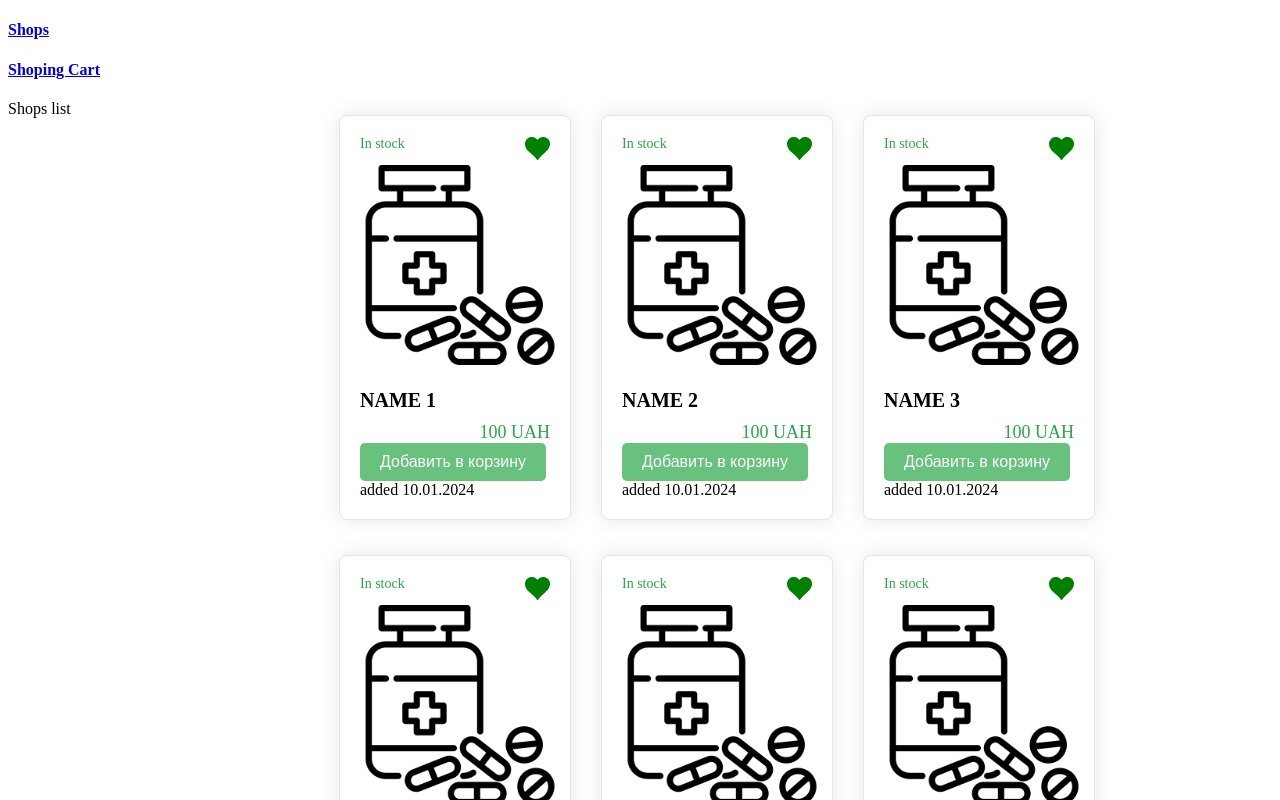
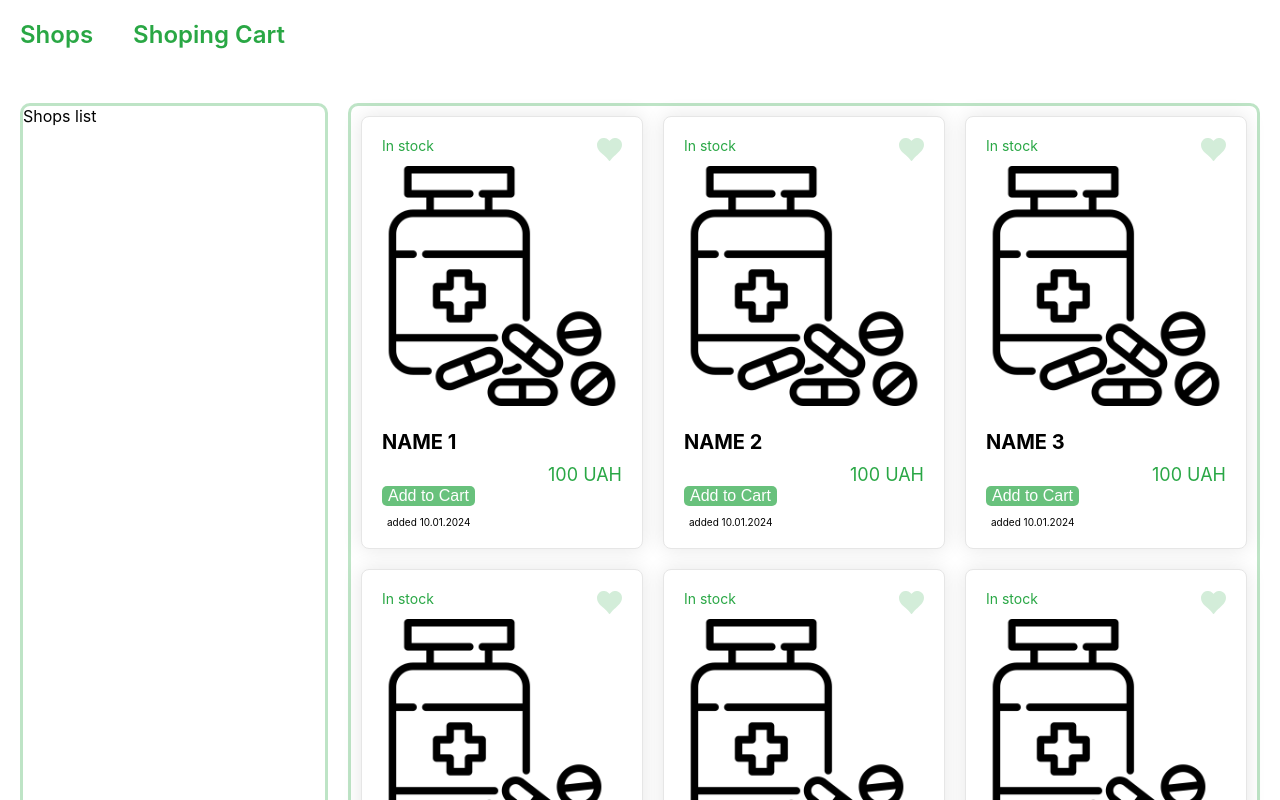
Before and after one commit to ArtemBorshchev/medicine-delivery, a React (Create React App) app: page / in a window 1280 px wide. Shown: the top 800 px of the page. Built offline with nearby package versions, Linux system fonts and the light colour scheme.

Commit message:
shop styles

```diff
--- a/src/components/FavoriteIcon.jsx
+++ b/src/components/FavoriteIcon.jsx
@@ -1,22 +1,42 @@
 import React, { useState } from "react";
-import {ReactComponent as HeartIcon} from '../iconFavorit.svg'
+import {ReactComponent as HeartIcon} from "../iconFavorit.svg"
 
 const FavoriteIcon = () => {
-  const [color, setColor] = useState("green");
-  const [clickedIcon, setClickedIcon] = useState(true);
+  const [opacitiColor, setOpacitiColor] = useState('0.2');
+  const [clickedIcon, setClickedIcon] = useState(false);
 
-  const changeColor = () => {
-    if (clickedIcon) {
-      setColor("red");
+  const enterFavorite = () => {
+    if (!clickedIcon) {
+      console.log("click ON")
+      setOpacitiColor("1");
       setClickedIcon(!clickedIcon);
     }
-    if (!clickedIcon) {
-      setColor("green");
+    if (clickedIcon) {
+      setOpacitiColor("0.2");
       setClickedIcon(!clickedIcon);
     }
   }
+  const focusLeaveFavorite = (e) => {
+    if (!clickedIcon) {
+      switch (e.type) {
+        case "mouseenter":
+          setOpacitiColor(1);
+          break;
+        case "mouseleave":
+          setOpacitiColor(0.2);
+          break;
+        default:
+          break;
+      }
+    }
+  };
+
   return (
-    <HeartIcon className="heart" fill={color} width="25px" height="25px" onClick={changeColor} />
+    <HeartIcon className="heart" fill="#29a745" opacity={opacitiColor}
+    width="25px" height="25px"
+    onClick={enterFavorite}
+    onMouseEnter={focusLeaveFavorite}
+    onMouseLeave={focusLeaveFavorite}/>
   )
 }
 
--- a/src/components/Header.jsx
+++ b/src/components/Header.jsx
@@ -1,12 +1,17 @@
 import React from 'react';
 import { Link } from 'react-router-dom';
 
+import "../styles/header.css";
 
 const Header = () => {
   return (
-    <header>
-      <h4><Link to="/">Shops</Link></h4>
-      <h4><Link to="/cart">Shoping Cart</Link></h4>
+    <header className='header'>
+      <div className='header-title-box'>
+        <h3><Link to="/">Shops</Link></h3>
+      </div>
+      <div className='header-title-box'>
+        <h3><Link to="/cart">Shoping Cart</Link></h3>
+      </div>
     </header>
   );
 };
@@ -15,7 +20,7 @@ export default Header;
 
 // async function fetchFDAProducts() {
 //   try {
-//       const response = await fetch('https://api.fda.gov/drug/drugsfda.json?search=Products.marketing_status="Active"&limit=5');
+//       const response = await fetch('https://api.fda.gov/drug/drugsfda.json?search=Products.marketing_status="Discontinued"&limit=10');
 //       if (!response.ok) {
 //           throw new Error('Ошибка запроса к API FDA');
 //       }
--- a/src/components/ProductCard.jsx
+++ b/src/components/ProductCard.jsx
@@ -15,7 +15,7 @@ const ProductCard = ({ name, image, price, available, onAddToCart, dataAdded })
                 <div className="product-name">{name}</div>
                 <div className="product-price">{price} UAH</div>
             </div>
-            <button className="add-to-cart-button" onClick={onAddToCart}>Добавить в корзину</button>
+            <button className="add-to-cart-button" onClick={onAddToCart}>Add to Cart</button>
             <div>
                 <div className="data-added">{available? `added ${dataAdded}` : ``}</div>
 
--- a/src/index.css
+++ b/src/index.css
@@ -0,0 +1,32 @@
+body {
+  font-family: 'SF Pro Display', 'Helvetica Neue', 'Helvetica', 'Arial', sans-serif;
+  margin: 0;
+  padding: 0;
+  color: #000;
+}
+
+
+h1, h2, h3, h4, h5, h6{
+  font-weight: 600;
+  margin-top: 0;
+  text-decoration: none;
+}
+
+h1 {
+  font-size: 2.5rem;
+}
+
+h2 {
+  font-size: 2rem;
+}
+
+h3 {
+  font-size: 1.5rem;
+}
+a {
+  color: #29a744;
+  text-decoration: none;
+}
+a:hover {
+  text-decoration: underline;
+}
--- a/src/index.js
+++ b/src/index.js
@@ -3,6 +3,7 @@ import { BrowserRouter } from 'react-router-dom';
 import ReactDOM from 'react-dom/client';
 import App from './App';
 
+import "./index.css";
 
 const root = ReactDOM.createRoot(document.getElementById('root'));
 root.render(
--- /dev/null
+++ b/src/styles/header.css
@@ -0,0 +1,8 @@
+.header {
+  display: flex;
+  justify-content: flex-start;
+}
+.header-title-box {
+  border-right: 2px;
+  margin: 20px;
+}
--- a/src/styles/product-card.css
+++ b/src/styles/product-card.css
@@ -3,16 +3,18 @@
   border-radius: 8px;
   padding: 20px;
   box-shadow: 0px 0px 20px rgba(0, 0, 0, 0.1);
-  max-width: 190px;
-  margin: 15px;
   background-color: #fff;
   margin-bottom: 20px;
+  width: calc(33.333% - 20px);
+  margin: 10px;
+  box-sizing: border-box;
 }
 
 .stock-in-details {
   display: flex;
   justify-content: space-between;
 }
+
 .availability {
   margin: 0 0 7px 0;
   font-size: 14px;
@@ -20,7 +22,8 @@
 }
 
 .product-image {
-  max-height: 200px;
+  max-width: 100%;
+  height: auto;
   object-fit: cover;
   margin-bottom: 20px;
 }
@@ -50,7 +53,7 @@
   color: #fff;
   border: none;
   border-radius: 5px;
-  padding: 10px 20px;
+  /* padding: 10px 20px; */
   font-size: 16px;
   cursor: pointer;
   transition: background-color 0.3s;
@@ -59,3 +62,8 @@
 .add-to-cart-button:hover {
   opacity: 1;
 }
+
+.data-added {
+  font-size: 10px;
+  margin: 10px 0 0 5px;
+}
--- a/src/styles/shops.css
+++ b/src/styles/shops.css
@@ -1,17 +1,20 @@
 .shops-container {
   display: flex;
-  justify-content: space-between;
 }
 
 .left-block {
+  margin: 10px 20px 20px 20px;
+  border: 3px rgba(41, 167, 68, 0.3) solid;
+  border-radius: 10px;
   width: 25%;
-  /* Дополнительные стили по желанию */
 }
 
 .right-block {
   display: flex;
   flex-wrap: wrap;
   justify-content: flex-start;
+  border: 3px rgba(41, 167, 68, 0.3) solid;
+  border-radius: 10px;
+  margin: 10px 20px 20px 0px;
   width: 75%;
-  /* Дополнительные стили по желанию */
 }
```
